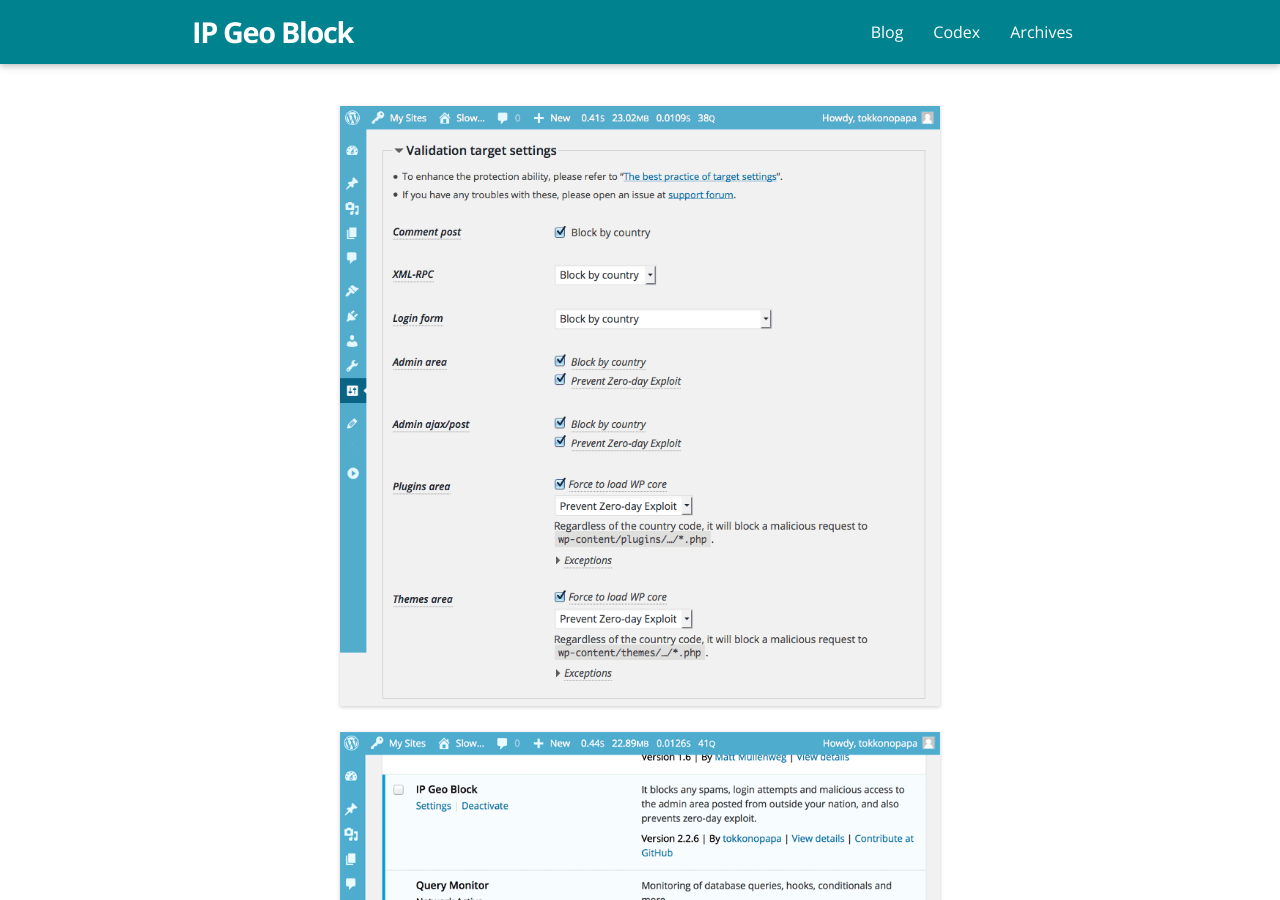
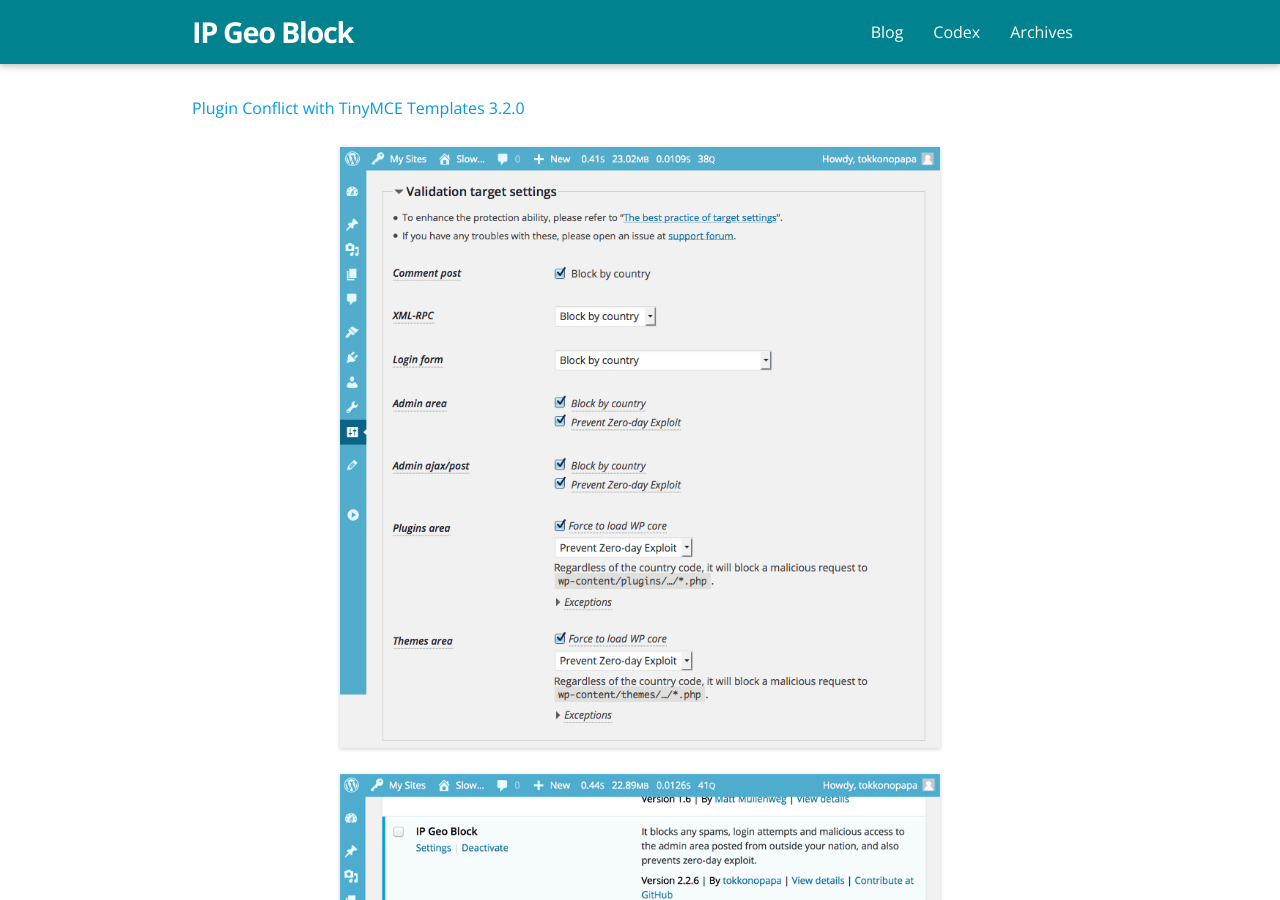
Before and after one commit to tokkonopapa/WordPress-IP-Geo-Block, a Jekyll site: the page img/2016-07/TinyMCE-Templates/TinyMCE-Templates.html, which Jekyll copies as it is, in a window 1280 px wide and 900 px high. Built offline with Jekyll 4.4.1, drawn with Linux system fonts in a browser that asks for light colours; some web fonts are replaced.

Commit message:
Add link to the issue at forum.

```diff
--- a/img/2016-07/TinyMCE-Templates/TinyMCE-Templates.html
+++ b/img/2016-07/TinyMCE-Templates/TinyMCE-Templates.html
@@ -55,11 +55,15 @@
 
 <div class="container">
   <div class="section">
+
+<p><a href="https://wordpress.org/support/topic/plugin-conflict-with-tinymce-templates-320">Plugin Conflict with TinyMCE Templates 3.2.0</a></p>
+
 <img src="1-ip-geo-block-settings.png" />
 <img src="2-plugin-dashboard.png" />
 <img src="3-TinyMCE-Templates.png" />
 <img src="4-insert-template.png" />
 <img src="5-edit-dropdown.png" />
+
   </div>
 </div>
 
```
